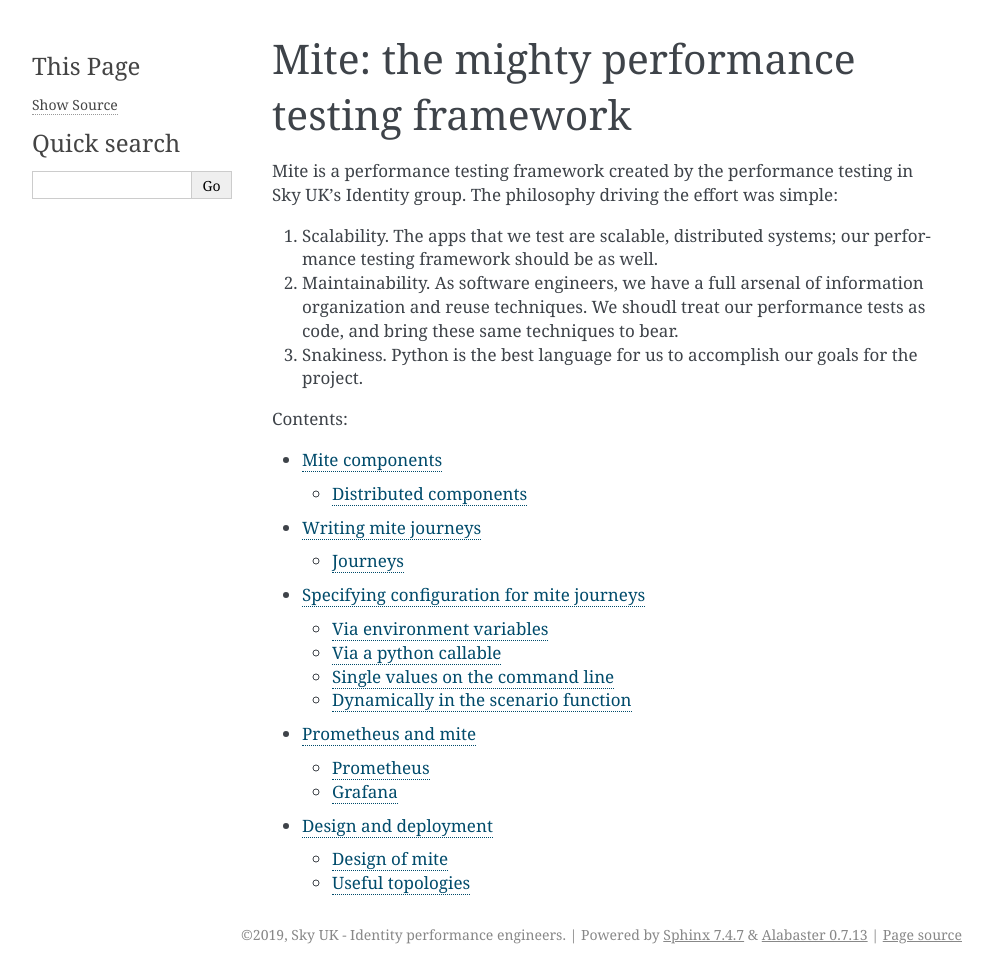
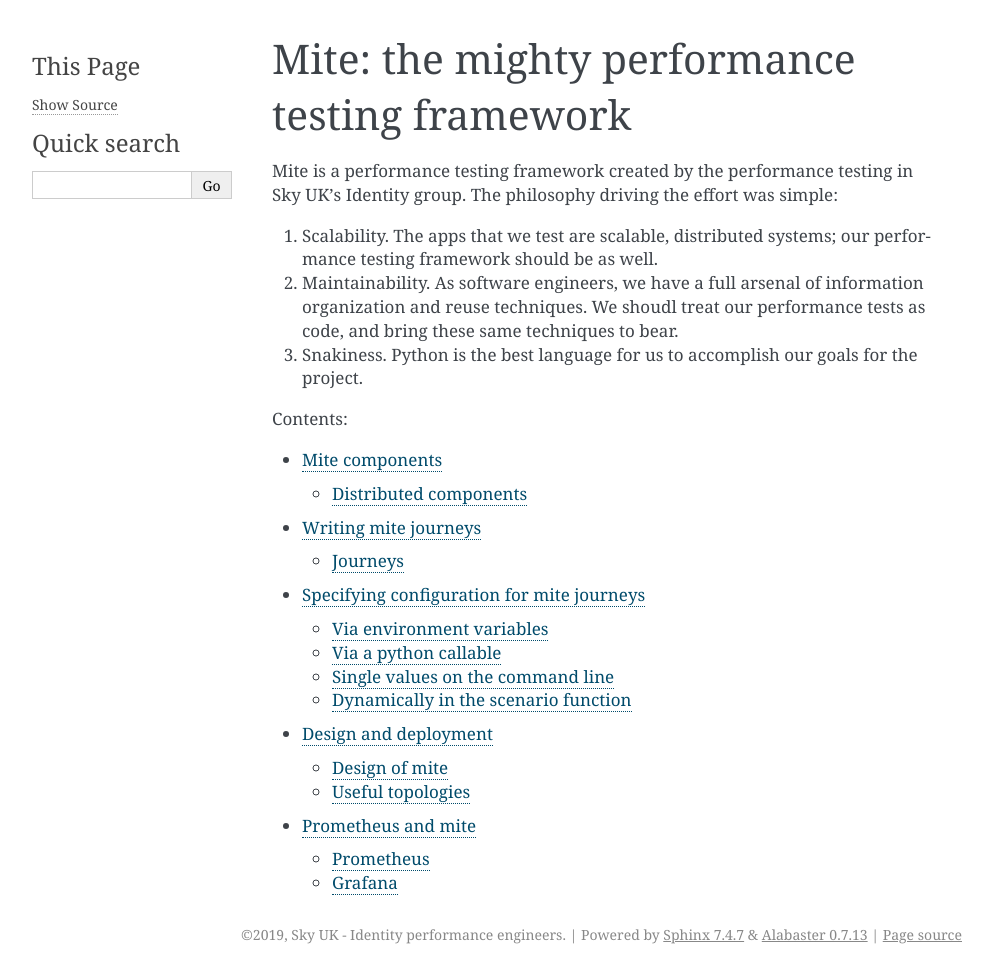
Before and after one commit to sky-uk/mite, a Sphinx documentation site: the page built from docs/index.rst, in a window 1280 px wide. Shown: the whole page, without its empty margins (148-1140 px from the left). Built offline with Sphinx 7.4.7, drawn with Linux system fonts in a browser that asks for light colours.

Commit message:
small tweak

```diff
--- a/docs/index.rst
+++ b/docs/index.rst
@@ -21,8 +21,8 @@
    components
    journeys
    config
+   design-deployment
    prometheus
-   design-deployment
 
 
 
```
